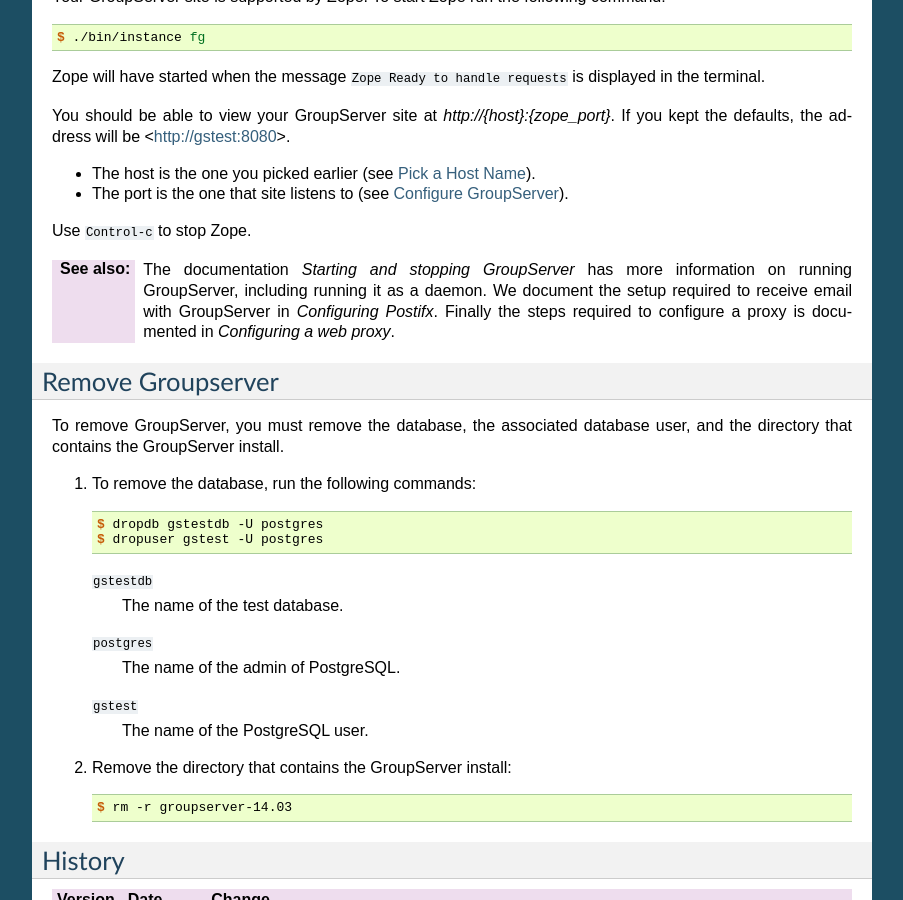
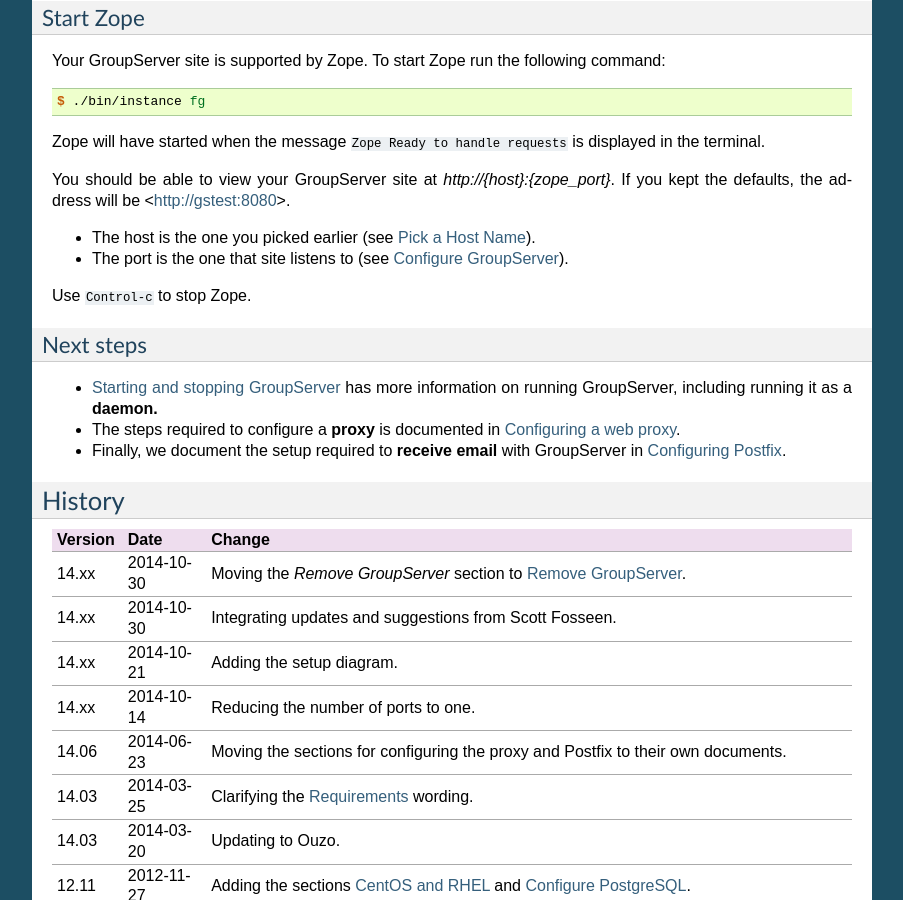
Before and after one commit to groupserver/buildout, a Sphinx documentation site: the page built from docs/groupserver-install.rst, in a window 1280 px wide and 900 px high, scrolled down 6358 px. Shown: the whole window, without its empty margins (198-1101 px from the left). Built offline with Sphinx 7.4.7, drawn with Linux system fonts in a browser that asks for light colours; some of the changed text lies outside the part shown.

Commit message:
Updates, thanks to Scott Fosseen, removing the Remove GroupServer section, linking to the Next Steps, and a whitespace clean up.

```diff
--- a/docs/groupserver-install.rst
+++ b/docs/groupserver-install.rst
@@ -5,7 +5,7 @@
 :Authors: `Michael JasonSmith`_; `Richard Waid`_; `Marek Kuziel`_;
           `Alice Murphy`_; `Dan Randow`_
 :Contact: Michael JasonSmith <mpj17@onlinegroups.net>
-:Date: 2014-10-21 (see `History`_)
+:Date: 2014-10-30 (see `History`_)
 :Organization: `GroupServer.org`_
 :Copyright: This document is licensed under a
   `Creative Commons Attribution-Share Alike 4.0 International License`_
@@ -50,7 +50,7 @@
 
 #.  Visit your new site.
 
-You can `remove GroupServer`_ in three steps.
+#.  Commence the `next steps`_.
 
 Requirements
 ============
@@ -153,9 +153,9 @@
 Pick a host name
 ----------------
 
-Your new site needs its own hostname. This is the name that is
-typed into the *web browser* to access your new GroupServer
-site. For a trial system, the name can be set up in the
+Your new site needs its own hostname. This is the name that
+people will use to access your new GroupServer site with a web
+browser. For a trial system, the name can be set up in the
 ``hosts(5)`` file.
 
 #.  Edit ``/etc/hosts`` as ``root``.
@@ -398,37 +403,17 @@
 
 Use ``Control-c`` to stop Zope.
 
-:See also: The documentation *Starting and stopping GroupServer*
-           has more information on running GroupServer, including
-           running it as a daemon. We document the setup required
-           to receive email with GroupServer in *Configuring
-           Postifx*. Finally the steps required to configure a
-           proxy is documented in *Configuring a web proxy*.
+Next steps
+----------
 
-Remove Groupserver
-==================
+* :doc:`groupserver-start` has more information on running
+  GroupServer, including running it as a **daemon.**
 
-To remove GroupServer, you must remove the database, the
-associated database user, and the directory that contains the
-GroupServer install.
+* The steps required to configure a **proxy** is documented in
+  :doc:`proxy-configure`.
 
-1. To remove the database, run the following commands::
-
-    $ dropdb gstestdb -U postgres
-    $ dropuser gstest -U postgres
-
-  ``gstestdb``
-    The name of the test database.
-
-  ``postgres``
-    The name of the admin of PostgreSQL.
-
-  ``gstest``
-    The name of the PostgreSQL user.
-
-2. Remove the directory that contains the GroupServer install::
-
-    $ rm -r groupserver-14.03
+* Finally, we document the setup required to **receive email**
+  with GroupServer in :doc:`postfix-configure`.
 
 History
 =======
@@ -436,6 +421,10 @@
 ======= ==========  ====================================================
 Version Date        Change
 ======= ==========  ====================================================
+14.xx   2014-10-30  Moving the *Remove GroupServer* section to
+                    :doc:`groupserver-uninstall`.
+14.xx   2014-10-30  Integrating updates  and suggestions from Scott
+                    Fosseen.
 14.xx   2014-10-21  Adding the setup diagram.
 14.xx   2014-10-14  Reducing the number of ports to one.
 14.06   2014-06-23  Moving the sections for configuring the proxy and
@@ -494,17 +483,10 @@
                     security changes that are made to PostgreSQL.
 1.0α    2010-04-06  Fixed some quoting in the requirements.
 1.0α    2010-03-31  Fixed the `Requirements`_, added
-                    `Remove GroupServer`_ and `History`_
+                    *Remove GroupServer* and `History`_
 1.0α    2010-03-25  Fixed the config options, added `Quick Start`_
 1.0α    2009-10-04  Updated to reflect the new egg-based system
 ======= ==========  ====================================================
-
-Resources
-=========
-
-- Code repository: https://source.iopen.net/groupserver/
-- Questions and comments to http://groupserver.org/groups/development
-- Report bugs at https://redmine.iopen.net/projects/groupserver
 
 .. [#cfgFile] The ``cfg`` files are interpreted by the Python
    `ConfigParser`_ module, which accepts a syntax very similar to
```
Also changed, not shown: other parts of docs/groupserver-install.rst (+12 -7 lines).
